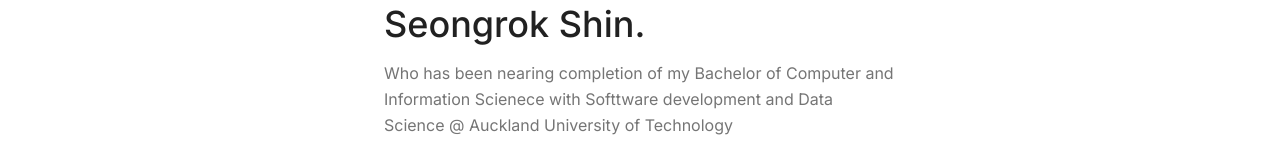
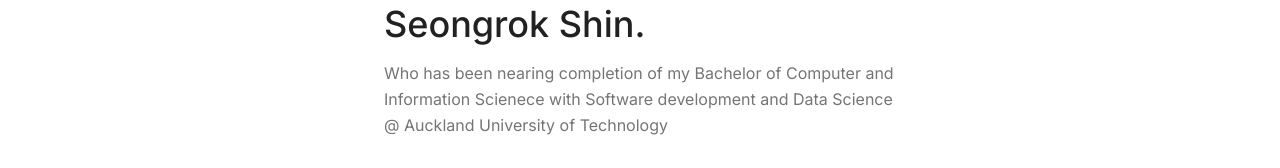
Before and after one commit to Seongrok-Shin/portfolio, a Next.js app: page / in a window 1280 px wide. Shown: the part 441-609 px from the top of the page. Built offline with nearby package versions, Linux system fonts and the light colour scheme.

Commit message:
no message

```diff
--- a/src/components/Hero.js
+++ b/src/components/Hero.js
@@ -14,7 +14,7 @@
                 <span className="inline-flex sm:ml-auto sm:mt-0 mt-10 justify-center sm:justify-start p-3" />
                 <h1 className="title-font sm:text-4xl text-3xl mb-4 font-medium text-gray-900">Kia Ora koutou! This is Seongrok Shin.
                 </h1>
-                <p className="mb-8 leading-relaxed">Who has been nearing completion of my Bachelor of Computer and Information Scienece with Softtware development and Data Science @ Auckland University of Technology</p>
+                <p className="mb-8 leading-relaxed">Who has been nearing completion of my Bachelor of Computer and Information Scienece with Software development and Data Science @ Auckland University of Technology</p>
                 <div className="flex justify-center ">
                     <Link href="/Project">
                         <button className="inline-flex text-white bg-indigo-500 border-0 py-2 px-6 focus:outline-none hover:bg-indigo-600 rounded text-lg">Project</button>
```
